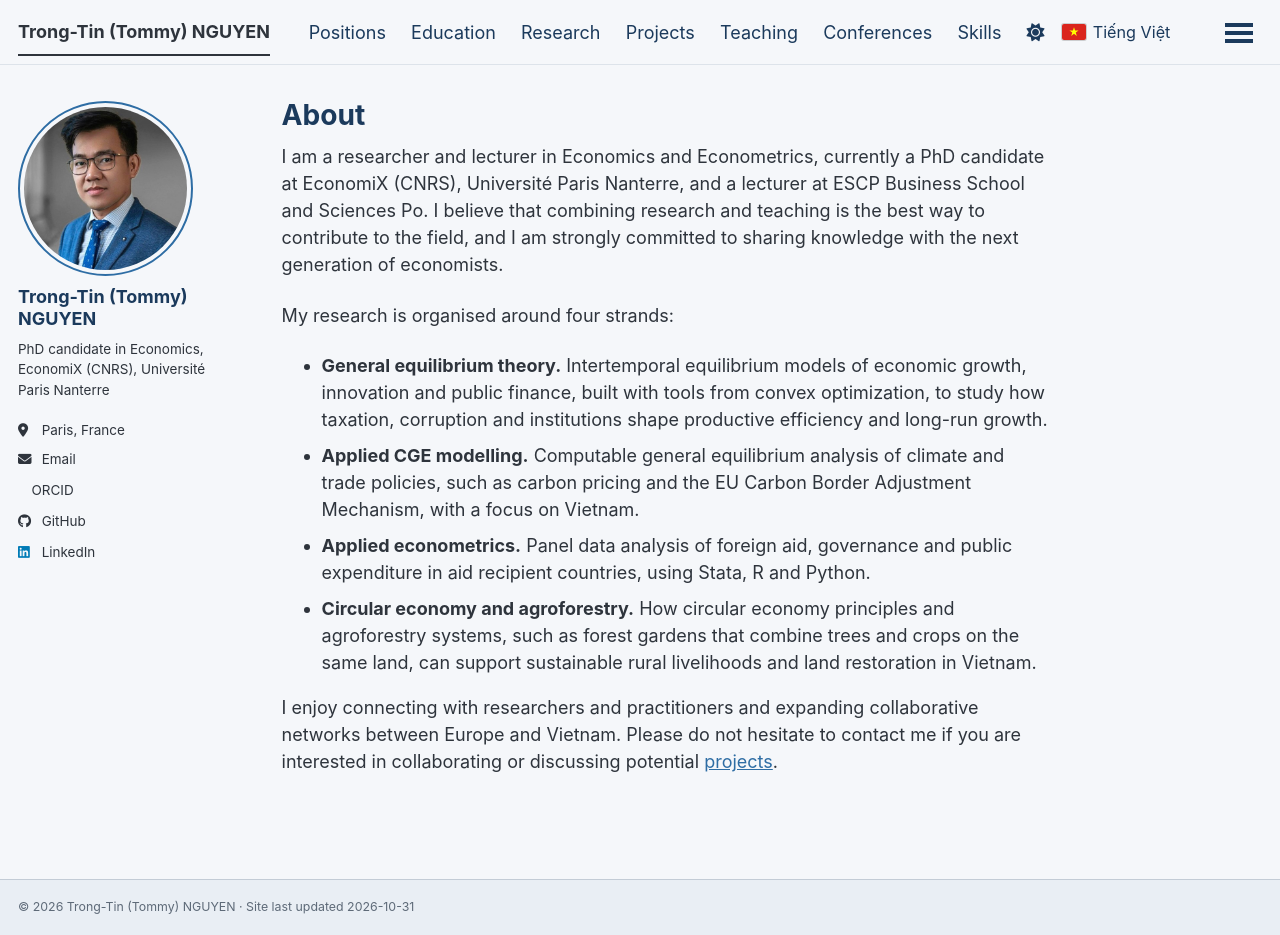
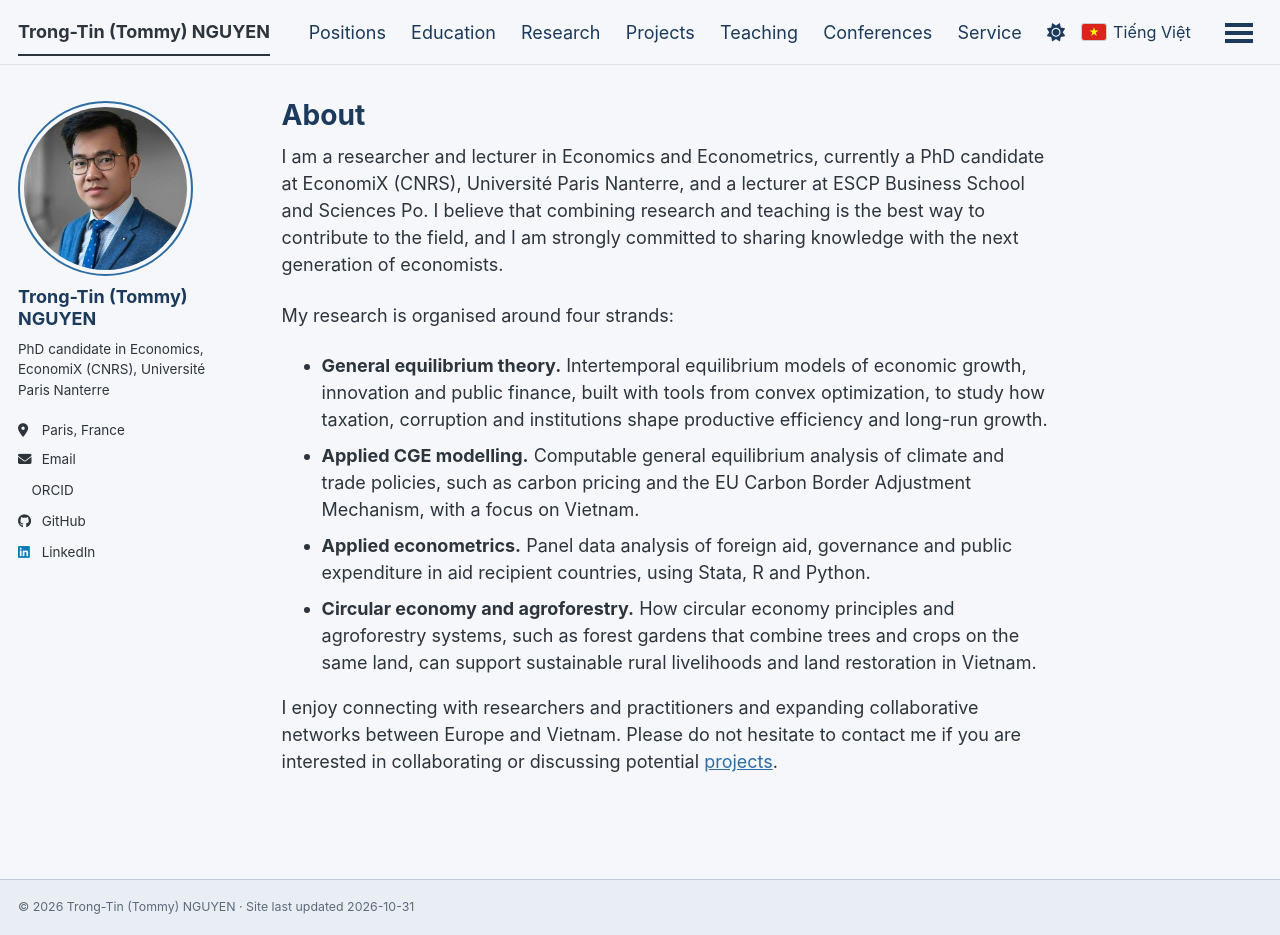
Before and after one commit to trongtin142/trongtin142.github.io, a Jekyll site: the page built from _pages/about.md, in a window 1280 px wide and 935 px high. Built offline with Jekyll 4.4.1, drawn with Linux system fonts in a browser that asks for light colours; a script bundle is joined from its source files by our own code; a style sheet for code colours, icons or effects is not loaded.

Commit message:
Add Service tab to the menu (EN and VI)

```diff
--- a/_data/navigation.yml
+++ b/_data/navigation.yml
@@ -19,6 +19,9 @@
 
   - title: "Conferences"
     url: /conferences/
+
+  - title: "Service"
+    url: /service/
 
   - title: "Skills"
     url: /skills/
@@ -46,6 +49,9 @@
   - title: "Hội thảo"
     url: /vi/conferences/
 
+  - title: "Hoạt động"
+    url: /vi/service/
+
   - title: "Kỹ năng"
     url: /vi/skills/
 
```
